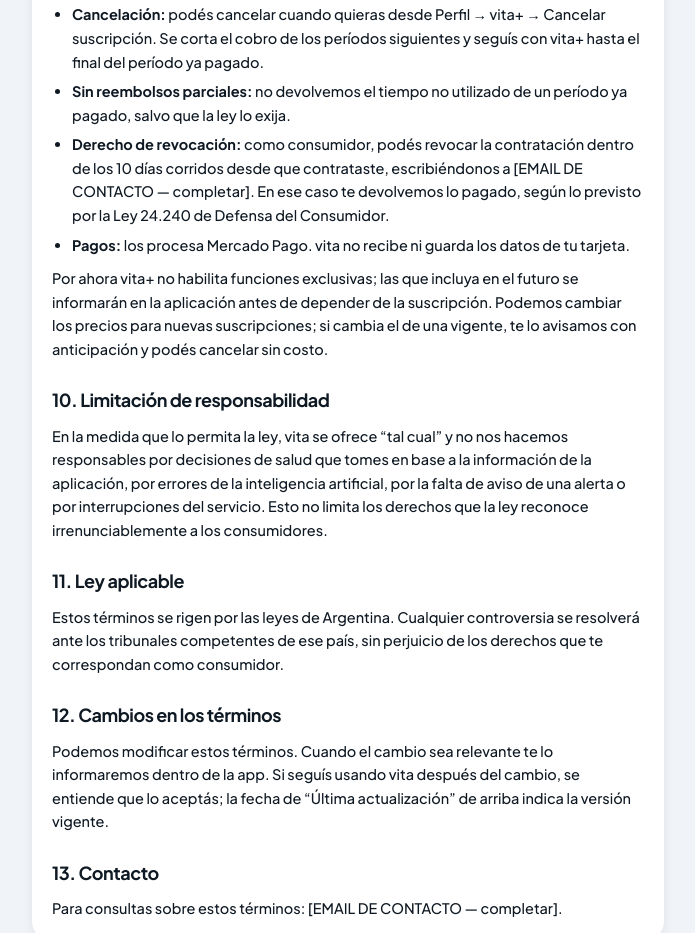
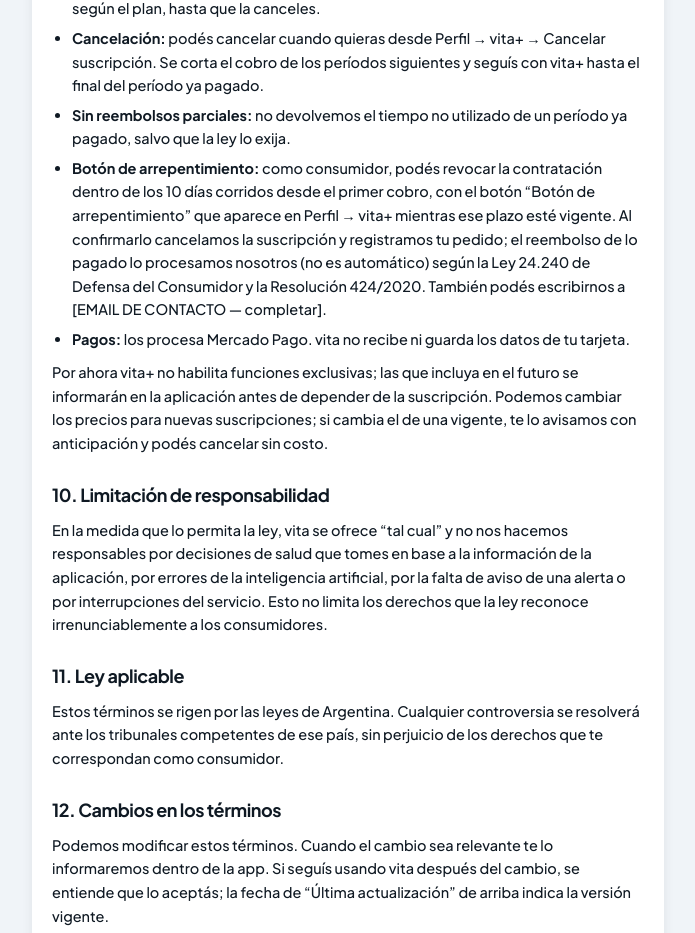
Before and after one commit to ijproyectos/Vita-Web, a Next.js app in the folder apps/web/: page /legal/terminos in a window 1280 px wide. Shown: the part 1976-2909 px from the top of the page, without its empty margins (292-987 px from the left). Built offline with nearby package versions, Linux system fonts and the light colour scheme; no server answers.

Commit message:
docs(legal): describe pre-payment confirmation and regret button for vita+

```diff
--- a/apps/web/src/app/legal/terminos/page.tsx
+++ b/apps/web/src/app/legal/terminos/page.tsx
@@ -98,8 +98,9 @@ export default function TerminosPage() {
           Perfil &rarr; vita+. Los precios se muestran en dólares estadounidenses (mensual US$ 4,99; anual US$ 35,88
           por año, equivalente a US$ 2,99 por mes), pero el cobro se hace en pesos argentinos a través de Mercado Pago:
           convertimos el precio al dólar oficial (Banco de la Nación Argentina, cotización vendedor) del día en que te
-          suscribís, y te mostramos el importe en pesos antes de que pagues. Ese importe en pesos se mantiene en las
-          renovaciones de esa suscripción.
+          suscribís. Antes de pasar a Mercado Pago te mostramos en la aplicación el importe exacto en pesos y la
+          cotización usada, y solo seguís si tocás &ldquo;Ir a Mercado Pago&rdquo;. Ese importe en pesos se mantiene en
+          las renovaciones de esa suscripción.
         </p>
         <Lista>
           <li>
@@ -116,9 +117,11 @@ export default function TerminosPage() {
             salvo que la ley lo exija.
           </li>
           <li>
-            <strong>Derecho de revocación:</strong> como consumidor, podés revocar la contratación dentro de los 10
-            días corridos desde que contrataste, escribiéndonos a {CONTACTO_EMAIL}. En ese caso te devolvemos lo
-            pagado, según lo previsto por la Ley 24.240 de Defensa del Consumidor.
+            <strong>Botón de arrepentimiento:</strong> como consumidor, podés revocar la contratación dentro de los 10
+            días corridos desde el primer cobro, con el botón &ldquo;Botón de arrepentimiento&rdquo; que aparece en
+            Perfil &rarr; vita+ mientras ese plazo esté vigente. Al confirmarlo cancelamos la suscripción y registramos
+            tu pedido; el reembolso de lo pagado lo procesamos nosotros (no es automático) según la Ley 24.240 de
+            Defensa del Consumidor y la Resolución 424/2020. También podés escribirnos a {CONTACTO_EMAIL}.
           </li>
           <li>
             <strong>Pagos:</strong> los procesa Mercado Pago. vita no recibe ni guarda los datos de tu tarjeta.
```
Also changed, not shown: 1 other file (tests, documents, lock files or other folders).
